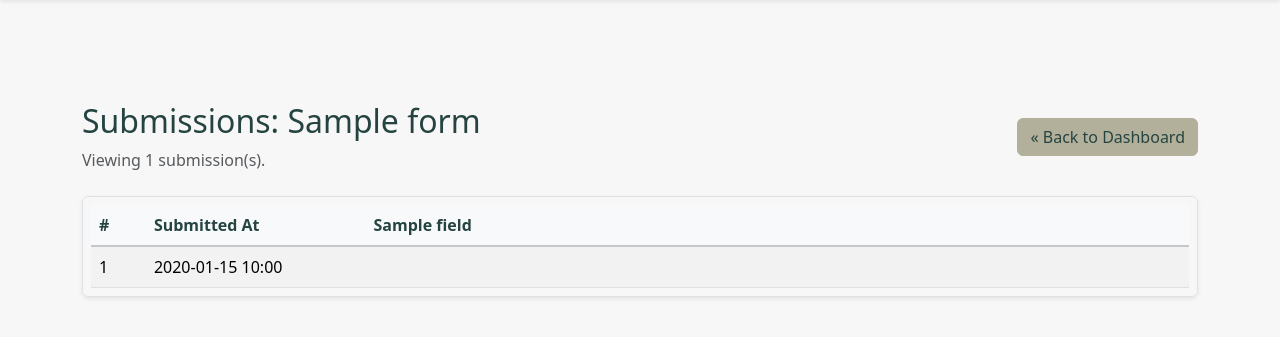
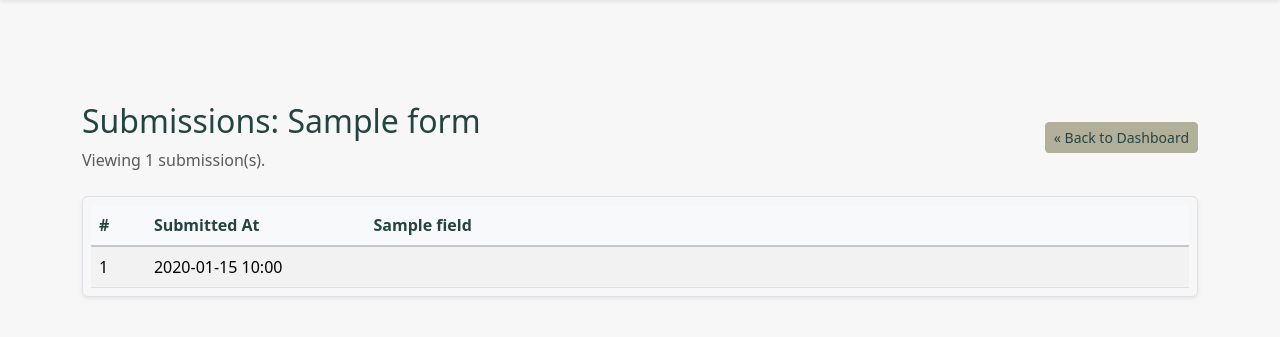
Before and after one commit to SirPelzy/form-generator, a Flask app: page /form/1/submissions in a window 1280 px wide. Shown: the part 56-393 px from the top of the page. Run offline with Flask 3, Linux system fonts and the light colour scheme; a user stored in the database is signed in; tables that the repository leaves empty hold one stand-in row (values such as "Sample post"); some libraries are stand-ins or nearby versions.

Commit message:
Update view_submissions.html

```diff
--- a/templates/view_submissions.html
+++ b/templates/view_submissions.html
@@ -8,7 +8,16 @@
             <h2>Submissions: {{ form.title }}</h2>
             <p class="text-muted mb-0">Viewing {{ submissions|length }} submission(s).</p> {# mb-0 #}
         </div>
-        <a href="{{ url_for('dashboard') }}" class="btn btn-secondary">&laquo; Back to Dashboard</a>
+        <div> {# Group buttons together #}
+            {# --- START: Add Download Button (Conditional) --- #}
+            {% if current_user.plan == 'pro' and current_user.subscription_status == 'active' %}
+            <a href="{{ url_for('download_submissions_csv', form_id=form.id) }}" class="btn btn-sm btn-success me-2">
+                <i class="bi bi-download me-1"></i> Download CSV
+            </a>
+            {% endif %}
+            {# --- END: Download Button --- #}
+            <a href="{{ url_for('dashboard') }}" class="btn btn-sm btn-secondary">&laquo; Back to Dashboard</a>
+        </div>
     </div>
     {# Removed <hr> #}
 
```
